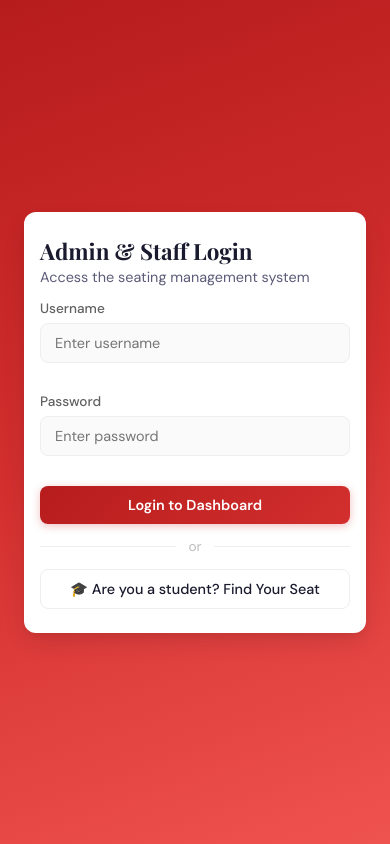
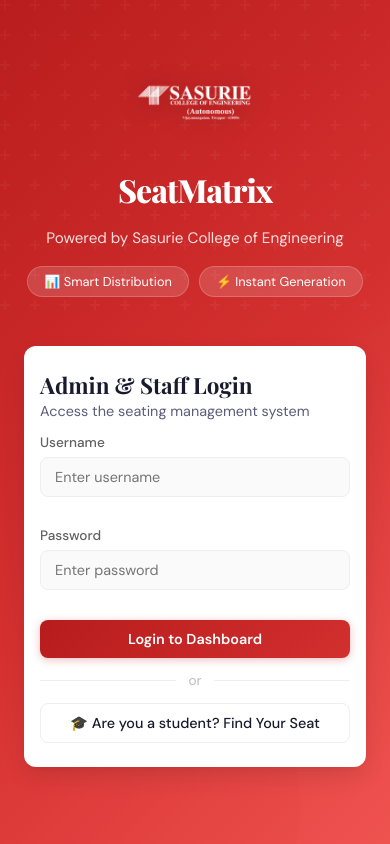
Before and after one commit to STAR0607/SeatMatrix, a Flask app: page / in a window 390 px wide. Run offline with Flask 3, Linux system fonts and the light colour scheme; some libraries are stand-ins or nearby versions.

Commit message:
Fix: UI layout on mobile, dynamic greeting, missing favicon, and server API error handling

```diff
--- a/SeatMatrix/backend/app.py
+++ b/SeatMatrix/backend/app.py
@@ -927,115 +927,116 @@ def anti_malpractice_seating(students, rooms, settings, exam=None):
 @app.route("/api/generate-seating", methods=["POST"])
 @login_required
 def generate_seating():
-    data = request.json
-    conn = get_db()
-    exam = row_to_dict(conn.execute("SELECT * FROM exams WHERE id=?",(data.get("exam_id"),)).fetchone())
-    if not exam: conn.close(); return jsonify({"error":"Exam not found"}),404
-    # Parse year_subject_map from JSON string
-    raw_ysm = exam.get("year_subject_map", "{}")
-    try: exam["year_subject_map"] = json.loads(raw_ysm) if isinstance(raw_ysm, str) else raw_ysm
-    except: exam["year_subject_map"] = {}
+    try:
+        data = request.json
+        conn = get_db()
+        exam = row_to_dict(conn.execute("SELECT * FROM exams WHERE id=?",(data.get("exam_id"),)).fetchone())
+        if not exam: conn.close(); return jsonify({"error":"Exam not found"}),404
 
-    # Also accept year_subject_code_map from request (passed by frontend)
-    exam["year_subject_code_map"] = data.get("year_subject_code_map", {})
+        raw_ysm = exam.get("year_subject_map", "{}")
+        try: exam["year_subject_map"] = json.loads(raw_ysm) if isinstance(raw_ysm, str) else raw_ysm
+        except: exam["year_subject_map"] = {}
 
-    rooms = []
-    invigilators = []
+        exam["year_subject_code_map"] = data.get("year_subject_code_map", {})
 
-    # Handle append_mode: filter out rooms already in previous arrangement
-    existing_room_ids = set()
-    if data.get("append_mode"):
-        existing_row = conn.execute("SELECT data FROM seating WHERE exam_id=? ORDER BY created_at DESC LIMIT 1", (data.get("exam_id"),)).fetchone()
-        if existing_row:
-            existing_data = json.loads(existing_row["data"])
-            existing_room_ids = {r["id"] for r in existing_data.get("rooms", [])}
+        rooms = []
+        invigilators = []
 
-    for rid in data.get("room_ids",[]):
-        if rid in existing_room_ids: continue
-        r = row_to_dict(conn.execute("SELECT * FROM rooms WHERE id=?",(rid,)).fetchone())
-        if r: r["blocked_seats"] = json.loads(r.get("blocked_seats") or "[]"); rooms.append(r)
+        existing_room_ids = set()
+        if data.get("append_mode"):
+            existing_row = conn.execute("SELECT data FROM seating WHERE exam_id=? ORDER BY created_at DESC LIMIT 1", (data.get("exam_id"),)).fetchone()
+            if existing_row:
+                existing_data = json.loads(existing_row["data"])
+                existing_room_ids = {r["id"] for r in existing_data.get("rooms", [])}
 
-    for iid in data.get("invigilator_ids",[]):
-        s = row_to_dict(conn.execute("SELECT * FROM staff WHERE id=?",(iid,)).fetchone())
-        if s: invigilators.append(s)
+        for rid in data.get("room_ids",[]):
+            if rid in existing_room_ids: continue
+            r = row_to_dict(conn.execute("SELECT * FROM rooms WHERE id=?",(rid,)).fetchone())
+            if r: r["blocked_seats"] = json.loads(r.get("blocked_seats") or "[]"); rooms.append(r)
 
-    if not rooms: conn.close(); return jsonify({"error":"No NEW rooms selected for generation" if data.get("append_mode") else "No valid rooms selected"}),400
+        for iid in data.get("invigilator_ids",[]):
+            s = row_to_dict(conn.execute("SELECT * FROM staff WHERE id=?",(iid,)).fetchone())
+            if s: invigilators.append(s)
 
-    students = data.get("students",[])
-    if not students: conn.close(); return jsonify({"error":"No students provided"}),400
+        if not rooms: conn.close(); return jsonify({"error":"No NEW rooms selected for generation" if data.get("append_mode") else "No valid rooms selected"}),400
 
-    # Calculate total capacity across all selected rooms
-    total_capacity = sum(
-        len([(r2,c2) for r2 in range(1, rm.get("grid_rows",5)+1)
-                     for c2 in range(1, rm.get("grid_cols",8)+1)
-                     if f"R{r2}C{c2}" not in (rm.get("blocked_seats") or [])])
-        for rm in rooms
-    )
-    total_capacity = min(total_capacity, sum(rm.get("capacity", 40) for rm in rooms))
+        students = data.get("students",[])
+        if not students: conn.close(); return jsonify({"error":"No students provided"}),400
 
-    # Only seat as many students as the halls can hold
-    students_to_seat = students[:total_capacity]
-    remaining_students = students[total_capacity:]
+        total_capacity = sum(
+            len([(r2,c2) for r2 in range(1, rm.get("grid_rows",5)+1)
+                         for c2 in range(1, rm.get("grid_cols",8)+1)
+                         if f"R{r2}C{c2}" not in (rm.get("blocked_seats") or [])])
+            for rm in rooms
+        )
+        total_capacity = min(total_capacity, sum(rm.get("capacity", 40) for rm in rooms))
 
-    seats = anti_malpractice_seating(students_to_seat, rooms, data.get("settings",{}), exam=exam)
+        students_to_seat = students[:total_capacity]
+        remaining_students = students[total_capacity:]
 
-    # Assign invigilators to seats permanently
-    room_ids_ordered = list(dict.fromkeys(rm["id"] for rm in rooms))
-    for i, rid in enumerate(room_ids_ordered):
-        inv_name = invigilators[i % len(invigilators)]["name"] if invigilators else "TBD"
-        for s in seats:
-            if s.get("room_id") == rid:
-                s["invigilator"] = inv_name
+        seats = anti_malpractice_seating(students_to_seat, rooms, data.get("settings",{}), exam=exam)
 
-    arrangement = {
-        "exam_id": data.get("exam_id"),
-        "exam": exam,
-        "rooms": rooms,
-        "invigilators": invigilators,
-        "seats": seats,
-        "settings": data.get("settings",{}),
-        "generated_at": datetime.now().isoformat(),
-        "total_students_provided": len(students),
-        "total_seated": len(seats),
-        "total_remaining": len(remaining_students),
-    }
+        room_ids_ordered = list(dict.fromkeys(rm["id"] for rm in rooms))
+        for i, rid in enumerate(room_ids_ordered):
+            inv_name = invigilators[i % len(invigilators)]["name"] if invigilators else "TBD"
+            for s in seats:
+                if s.get("room_id") == rid:
+                    s["invigilator"] = inv_name
 
-    # Store arrangement (append mode — keeps previous halls, adds new ones)
-    existing_row = conn.execute(
-        "SELECT * FROM seating WHERE exam_id=? ORDER BY created_at DESC LIMIT 1",
-        (data.get("exam_id"),)).fetchone()
+        arrangement = {
+            "exam_id": data.get("exam_id"),
+            "exam": exam,
+            "rooms": rooms,
+            "invigilators": invigilators,
+            "seats": seats,
+            "settings": data.get("settings",{}),
+            "generated_at": datetime.now().isoformat(),
+            "total_students_provided": len(students),
+            "total_seated": len(seats),
+            "total_remaining": len(remaining_students),
+        }
 
-    if existing_row and data.get("append_mode"):
-        # Merge with existing arrangement
-        existing = json.loads(existing_row["data"])
-        existing_seats = existing.get("seats", [])
-        # Re-number seats from where we left off
-        offset = len(existing_seats)
-        for s in seats:
-            s["seat_number"] += offset
-        merged_seats = existing_seats + seats
-        merged_rooms = existing.get("rooms", []) + [r for r in rooms if r["id"] not in {x["id"] for x in existing.get("rooms",[])}]
-        arrangement["seats"] = merged_seats
-        arrangement["rooms"] = merged_rooms
-        arrangement["total_seated"] = len(merged_seats)
-        existing_id = existing_row["id"]
-        conn.execute("UPDATE seating SET data=?, created_at=? WHERE id=?",
-            (json.dumps(arrangement), datetime.now().isoformat(), existing_id))
-    else:
-        sid = str(uuid.uuid4())
-        conn.execute("INSERT OR REPLACE INTO seating VALUES (?,?,?,?)",
-            (sid, data.get("exam_id"), json.dumps(arrangement), datetime.now().isoformat()))
+        existing_row = conn.execute(
+            "SELECT * FROM seating WHERE exam_id=? ORDER BY created_at DESC LIMIT 1",
+            (data.get("exam_id"),)).fetchone()
 
-    conn.commit(); conn.close()
+        if existing_row and data.get("append_mode"):
+            existing = json.loads(existing_row["data"])
+            existing_seats = existing.get("seats", [])
+            offset = len(existing_seats)
+            for s in seats:
+                s["seat_number"] += offset
+            merged_seats = existing_seats + seats
+            merged_rooms = existing.get("rooms", []) + [r for r in rooms if r["id"] not in {x["id"] for x in existing.get("rooms",[])}]
+            arrangement["seats"] = merged_seats
+            arrangement["rooms"] = merged_rooms
+            arrangement["total_seated"] = len(merged_seats)
+            arrangement["total_remaining"] = len(remaining_students)
+            existing_id = existing_row["id"]
+            conn.execute("UPDATE seating SET data=?, created_at=? WHERE id=?",
+                (json.dumps(arrangement), datetime.now().isoformat(), existing_id))
+        else:
+            sid = str(uuid.uuid4())
+            conn.execute("INSERT OR REPLACE INTO seating VALUES (?,?,?,?)",
+                (sid, data.get("exam_id"), json.dumps(arrangement), datetime.now().isoformat()))
 
-    return jsonify({
-        "success": True,
-        "arrangement": arrangement,
-        "total_seated": len(seats),
-        "total_remaining": len(remaining_students),
-        "remaining_students": remaining_students,  # send back so frontend can use for next hall
-        "message": f"Seated {len(seats)} students in {len(rooms)} hall(s). {len(remaining_students)} students remaining."
-    })
+        conn.commit(); conn.close()
+
+        return jsonify({
+            "success": True,
+            "arrangement": arrangement,
+            "total_seated": len(seats),
+            "total_remaining": len(remaining_students),
+            "remaining_students": remaining_students,
+            "message": f"Seated {len(seats)} students in {len(rooms)} hall(s). {len(remaining_students)} students remaining."
+        })
+
+    except Exception as e:
+        import traceback
+        trace = traceback.format_exc()
+        try: conn.close()
+        except: pass
+        return jsonify({"error": f"Internal Server Error: {str(e)}", "trace": trace}), 500
 
 
 @app.route("/api/seating/<exam_id>")
--- a/SeatMatrix/frontend/static/css/style.css
+++ b/SeatMatrix/frontend/static/css/style.css
@@ -624,11 +624,18 @@ tbody tr:last-child td { border-bottom: none; }
 @media (max-width: 900px) {
   /* Login */
   .login-split { grid-template-columns: 1fr; min-height: 100vh; }
-  .login-brand { display: none; }
+  .login-brand {
+    display: flex;
+    min-height: auto;
+    padding: 40px 20px 0;
+    gap: 16px;
+  }
+  .brand-logo-wrap img { width: 140px; }
+  .brand-title { font-size: 2rem; }
   .login-form-wrap {
-    padding: 40px 24px; min-height: 100vh;
-    justify-content: center;
-    background: linear-gradient(160deg, #B71C1C 0%, #D32F2F 50%, #EF5350 100%);
+    padding: 30px 24px 40px; min-height: auto;
+    justify-content: flex-start;
+    background: transparent;
     border-radius: 0;
     box-shadow: none;
   }
--- a/SeatMatrix/frontend/static/js/app.js
+++ b/SeatMatrix/frontend/static/js/app.js
@@ -74,7 +74,7 @@ function setDashboardWelcome(name, role) {
   const el = document.getElementById('dashboard-welcome');
   if (!el) return;
   const hour = new Date().getHours();
-  const greeting = hour < 12 ? 'Good morning' : hour < 17 ? 'Good afternoon' : 'Good evening';
+  const greeting = hour < 12 ? 'Good morning 🌅' : hour < 17 ? 'Good afternoon ☀️' : 'Good evening 🌙';
   el.innerHTML = `${greeting}, <strong>${name}</strong>! Here's your overview.`;
 }
 
--- a/SeatMatrix/frontend/templates/index.html
+++ b/SeatMatrix/frontend/templates/index.html
@@ -9,6 +9,7 @@
 <link href="https://fonts.googleapis.com/css2?family=Playfair+Display:wght@700;800&family=DM+Sans:wght@300;400;500;600;700&display=swap" rel="stylesheet"/>
 <link rel="stylesheet" href="{{ url_for('static', filename='css/style.css') }}"/>
 <script src="https://cdnjs.cloudflare.com/ajax/libs/jspdf/2.5.1/jspdf.umd.min.js"></script>
+<link rel="icon" type="image/png" href="{{ url_for('static', filename='images/sasurie_invert_logo-removebg-preview.png') }}">
 <script src="https://cdnjs.cloudflare.com/ajax/libs/jspdf-autotable/3.8.2/jspdf.plugin.autotable.min.js"></script>
 </head>
 <body>
```
